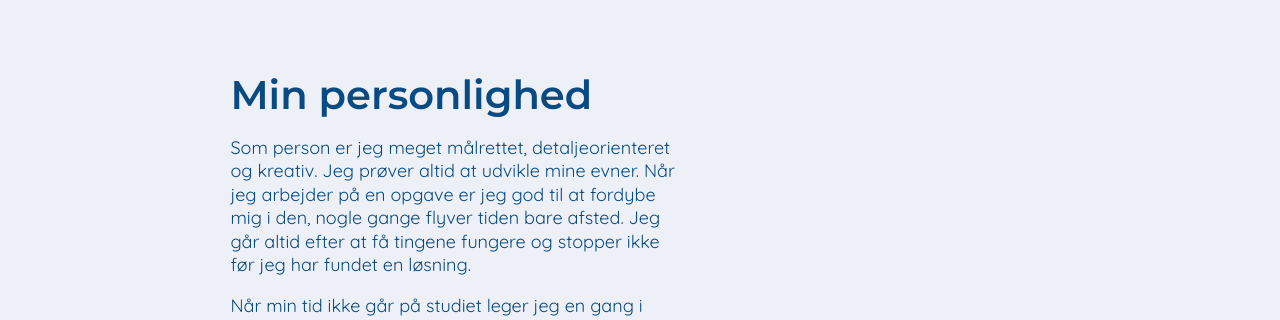
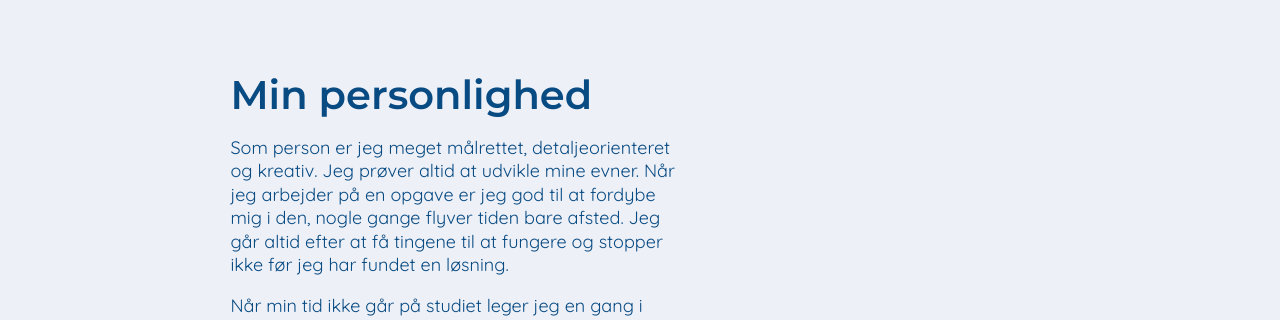
Before and after one commit to NicolineRusbak/NicolineRusbak.github.io, a plain HTML site: page about.html in a window 1280 px wide. Shown: the part 940-1260 px from the top of the page. Drawn offline with nearby package versions, Linux system fonts and the light colour scheme.

Commit message:
Update about.html

```diff
--- a/about.html
+++ b/about.html
@@ -53,7 +53,7 @@
         <div class="person">
             <h2>Min personlighed</h2>
             <p>Som person er jeg meget målrettet, detaljeorienteret og kreativ. Jeg prøver altid at udvikle mine evner. Når jeg arbejder på en opgave er jeg god til at fordybe mig i den, nogle gange
-                flyver tiden bare afsted. Jeg går altid efter at få tingene fungere og stopper ikke før jeg har fundet en løsning. </p>
+                flyver tiden bare afsted. Jeg går altid efter at få tingene til at fungere og stopper ikke før jeg har fundet en løsning. </p>
 
             <p>Når min tid ikke går på studiet leger jeg en gang i mellem med programmet Blender, hvor man kan arbejde
                 med 3D, eller springer rundt i Nordkraft, hvor jeg går til gymnastik.
```
